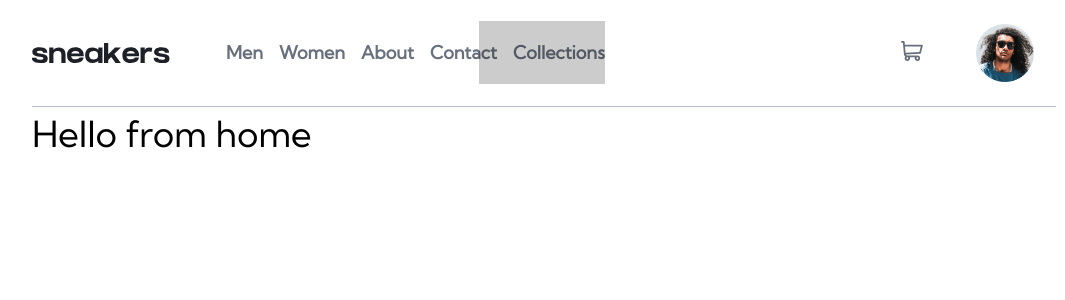
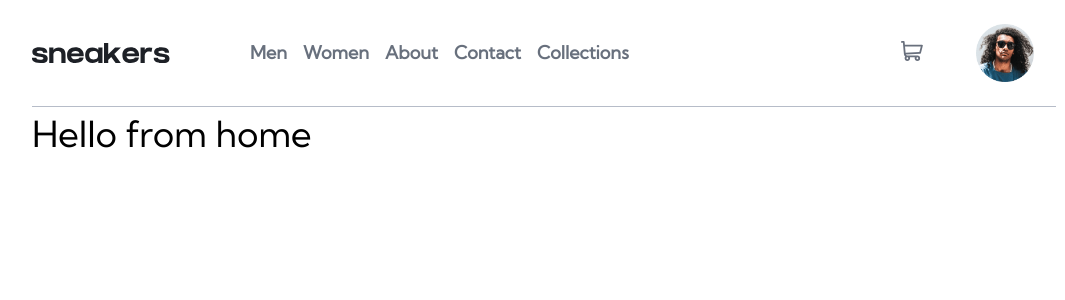
Before and after one commit to Adel-Al-Qosi/E-commerce-project, a React (Create React App) app: page / in a window 1280 px wide. Shown: the top 300 px of the page, without its empty margins (96-1161 px from the left). Built offline with nearby package versions, Linux system fonts and the light colour scheme; a web font is replaced by a local one.

Commit message:
remove the new div style

```diff
--- a/src/index.css
+++ b/src/index.css
@@ -336,7 +336,7 @@ header .navbar {
   top: 0;
   left: 0;
   height: 100%;
-  width: 100%;
+  width: 70%;
   display: flex;
   background-color: var(--clr-white);
   gap: 1.5rem;
@@ -346,13 +346,7 @@ header .navbar {
 }
 
 .bg-opacite {
-  position: fixed;
-  right: 0;
-  top: 0;
-  height: 100%;
-  width: 30%;
-  background-color: rgba(0, 0, 0, .4);
-  opacity: .5;
+
 }
 
 .nav-close-btn {
```
